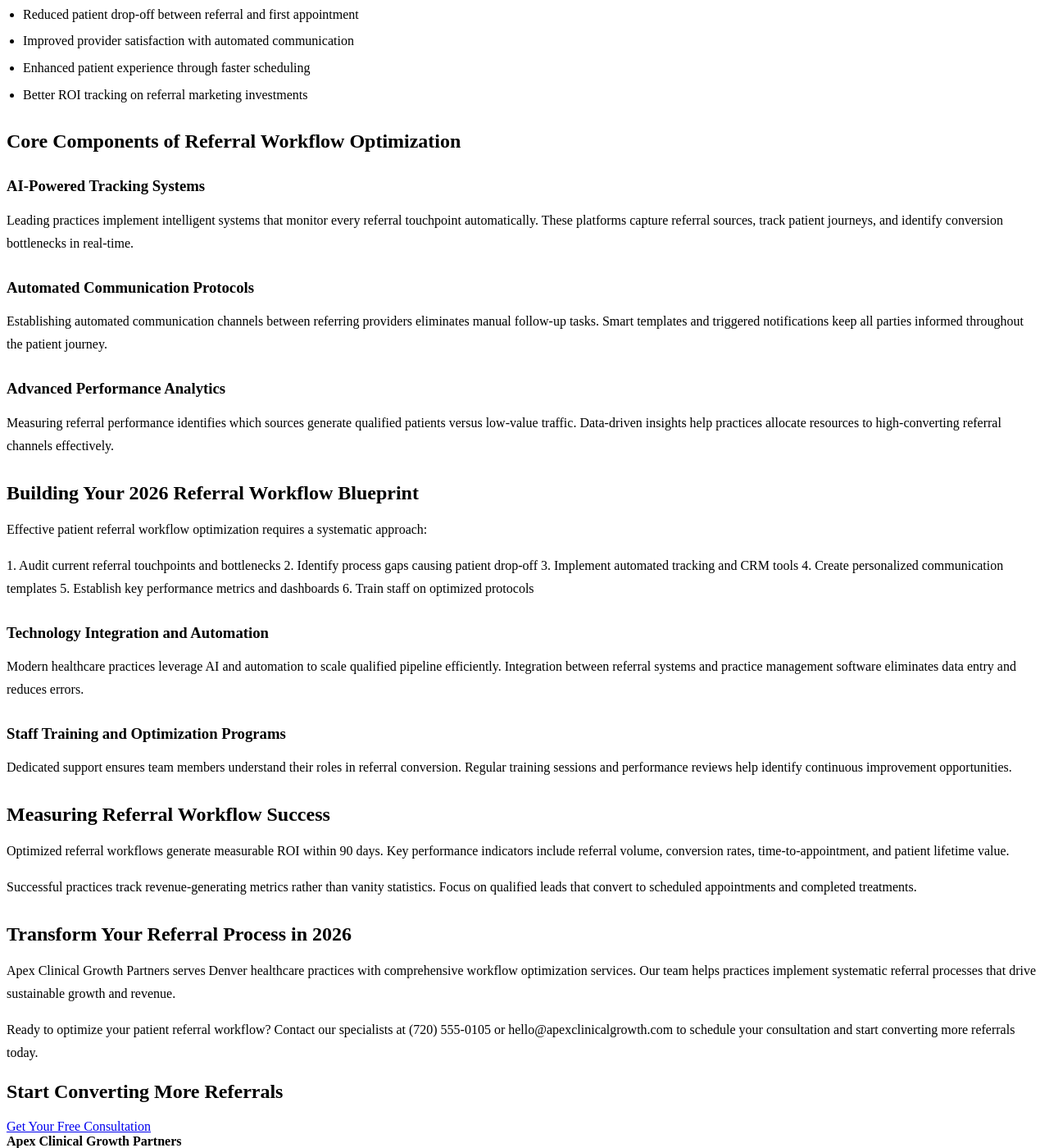
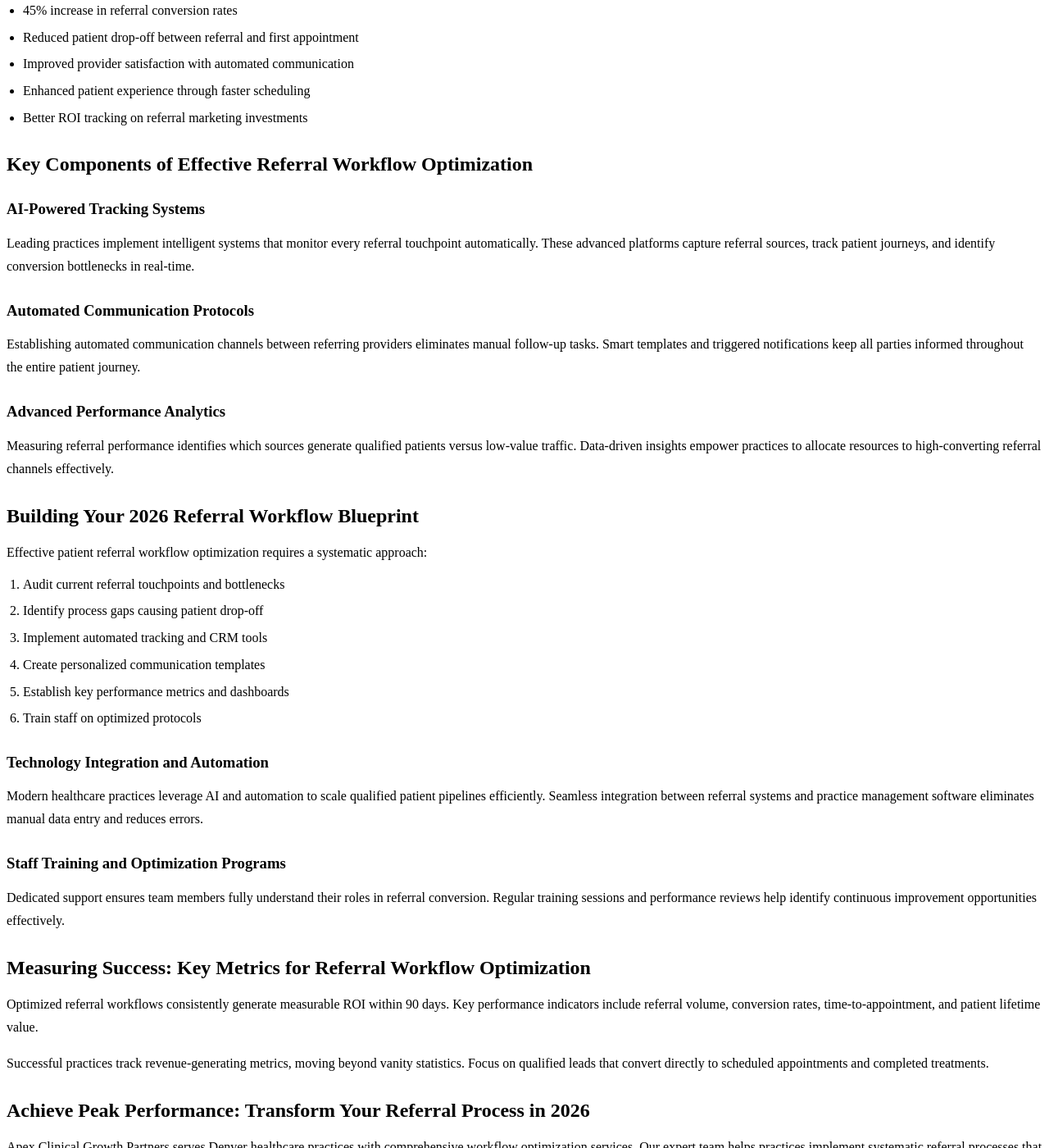
Before and after one commit to prjctlphbt/orbitr-canary-angular-20260228, a Jekyll site: the page patient-referral-workflow-blueprint.html, which Jekyll copies as it is, in a window 1280 px wide and 1400 px high, scrolled down 417 px. Shown: the whole window at 82% size. Built offline with Jekyll 4.4.1, drawn with Linux system fonts in a browser that asks for light colours; some of the changed text lies outside the part shown.

Commit message:
Refresh and update content: patient-referral-workflow-blueprint.html

```diff
--- a/patient-referral-workflow-blueprint.html
+++ b/patient-referral-workflow-blueprint.html
@@ -4,8 +4,8 @@
 <head>
 <meta charset="utf-8"/>
 <meta content="width=device-width, initial-scale=1.0" name="viewport"/>
-<meta content="Optimize your patient referral workflow with Apex Clinical Growth Partners. Streamline processes, reduce delays, and boost referral volume by 40% in 2026. Get your blueprint today." name="description"/>
-<title>Patient Referral Workflow Optimization Blueprint | 2026 Guide</title>
+<meta content="Unlock significant growth for your practice in 2026 with our Patient Referral Workflow Optimization Blueprint. Streamline processes, reduce delays, and boost patient acquisition by 40%. Get your guide from Apex Clinical Growth Partners." name="description"/>
+<title>Patient Referral Workflow Optimization Blueprint for Healthcare | 2026 Guide</title>
 <style>
 
 
@@ -103,15 +103,15 @@
 <section class="page-hero landing-hero">
 <div class="container">
 <h1>Patient Referral Workflow Optimization Blueprint</h1>
-<a class="cta" href="/services/">Get Your Blueprint</a>
+<a class="cta" href="/services/">Download Your Blueprint Today</a>
 </div>
 </section>
 <section class="landing-content">
 <div class="container orbitr-generated-content">
 <h1>Patient Referral Workflow Optimization Blueprint</h1>
-<p>Streamlining patient referrals drives healthcare growth and maximizes revenue in 2026. Effective workflow optimization transforms fragmented processes into seamless systems that convert qualified leads into scheduled patients.</p>
-<h2>Why Patient Referral Workflows Drive Practice Growth</h2>
-<p>Inefficient referral systems waste valuable opportunities and marketing budget. Healthcare practices lose potential revenue when referral processes lack automation and tracking capabilities.</p>
+<p>Streamlining patient referrals is crucial for healthcare growth and maximizing revenue in 2026. Effective workflow optimization transforms fragmented processes into seamless systems, converting qualified leads into scheduled patients efficiently.</p>
+<h2>Why Optimized Patient Referral Workflows Drive Healthcare Growth</h2>
+<p>Inefficient referral systems waste valuable opportunities and marketing budget. Healthcare practices often lose potential revenue when processes lack robust automation and precise tracking capabilities.</p>
 <p>What practices achieve within 90 days of implementing optimized workflows:</p>
 <ul>
 <li>45% increase in referral conversion rates</li>
@@ -120,37 +120,39 @@
 <li>Enhanced patient experience through faster scheduling</li>
 <li>Better ROI tracking on referral marketing investments</li>
 </ul>
-<h2>Core Components of Referral Workflow Optimization</h2>
+<h2>Key Components of Effective Referral Workflow Optimization</h2>
 <h3>AI-Powered Tracking Systems</h3>
-<p>Leading practices implement intelligent systems that monitor every referral touchpoint automatically. These platforms capture referral sources, track patient journeys, and identify conversion bottlenecks in real-time.</p>
+<p>Leading practices implement intelligent systems that monitor every referral touchpoint automatically. These advanced platforms capture referral sources, track patient journeys, and identify conversion bottlenecks in real-time.</p>
 <h3>Automated Communication Protocols</h3>
-<p>Establishing automated communication channels between referring providers eliminates manual follow-up tasks. Smart templates and triggered notifications keep all parties informed throughout the patient journey.</p>
+<p>Establishing automated communication channels between referring providers eliminates manual follow-up tasks. Smart templates and triggered notifications keep all parties informed throughout the entire patient journey.</p>
 <h3>Advanced Performance Analytics</h3>
-<p>Measuring referral performance identifies which sources generate qualified patients versus low-value traffic. Data-driven insights help practices allocate resources to high-converting referral channels effectively.</p>
+<p>Measuring referral performance identifies which sources generate qualified patients versus low-value traffic. Data-driven insights empower practices to allocate resources to high-converting referral channels effectively.</p>
 <h2>Building Your 2026 Referral Workflow Blueprint</h2>
 <p>Effective patient referral workflow optimization requires a systematic approach:</p>
-<p>1. Audit current referral touchpoints and bottlenecks
-2. Identify process gaps causing patient drop-off
-3. Implement automated tracking and CRM tools
-4. Create personalized communication templates
-5. Establish key performance metrics and dashboards
-6. Train staff on optimized protocols</p>
+<ol>
+<li>Audit current referral touchpoints and bottlenecks</li>
+<li>Identify process gaps causing patient drop-off</li>
+<li>Implement automated tracking and CRM tools</li>
+<li>Create personalized communication templates</li>
+<li>Establish key performance metrics and dashboards</li>
+<li>Train staff on optimized protocols</li>
+</ol>
 <h3>Technology Integration and Automation</h3>
-<p>Modern healthcare practices leverage AI and automation to scale qualified pipeline efficiently. Integration between referral systems and practice management software eliminates data entry and reduces errors.</p>
+<p>Modern healthcare practices leverage AI and automation to scale qualified patient pipelines efficiently. Seamless integration between referral systems and practice management software eliminates manual data entry and reduces errors.</p>
 <h3>Staff Training and Optimization Programs</h3>
-<p>Dedicated support ensures team members understand their roles in referral conversion. Regular training sessions and performance reviews help identify continuous improvement opportunities.</p>
-<h2>Measuring Referral Workflow Success</h2>
-<p>Optimized referral workflows generate measurable ROI within 90 days. Key performance indicators include referral volume, conversion rates, time-to-appointment, and patient lifetime value.</p>
-<p>Successful practices track revenue-generating metrics rather than vanity statistics. Focus on qualified leads that convert to scheduled appointments and completed treatments.</p>
-<h2>Transform Your Referral Process in 2026</h2>
-<p>Apex Clinical Growth Partners serves Denver healthcare practices with comprehensive workflow optimization services. Our team helps practices implement systematic referral processes that drive sustainable growth and revenue.</p>
-<p>Ready to optimize your patient referral workflow? Contact our specialists at (720) 555-0105 or hello@apexclinicalgrowth.com to schedule your consultation and start converting more referrals today.</p>
+<p>Dedicated support ensures team members fully understand their roles in referral conversion. Regular training sessions and performance reviews help identify continuous improvement opportunities effectively.</p>
+<h2>Measuring Success: Key Metrics for Referral Workflow Optimization</h2>
+<p>Optimized referral workflows consistently generate measurable ROI within 90 days. Key performance indicators include referral volume, conversion rates, time-to-appointment, and patient lifetime value.</p>
+<p>Successful practices track revenue-generating metrics, moving beyond vanity statistics. Focus on qualified leads that convert directly to scheduled appointments and completed treatments.</p>
+<h2>Achieve Peak Performance: Transform Your Referral Process in 2026</h2>
+<p>Apex Clinical Growth Partners serves Denver healthcare practices with comprehensive workflow optimization services. Our expert team helps practices implement systematic referral processes that drive sustainable growth and revenue.</p>
+<p>Ready to elevate your patient referrals? Contact our specialists today at (720) 555-0105 or hello@apexclinicalgrowth.com for a personalized consultation and start converting more referrals.</p>
 </div>
 </section>
 <section class="landing-cta">
 <div class="container">
 <h2>Start Converting More Referrals</h2>
-<a class="cta" href="/services/">Get Your Free Consultation</a>
+<a class="cta" href="/services/">Schedule Your Free Consultation</a>
 </div>
 </section>
 </main>
```
Also changed, not shown: other parts of patient-referral-workflow-blueprint.html (+0 -10 lines).
